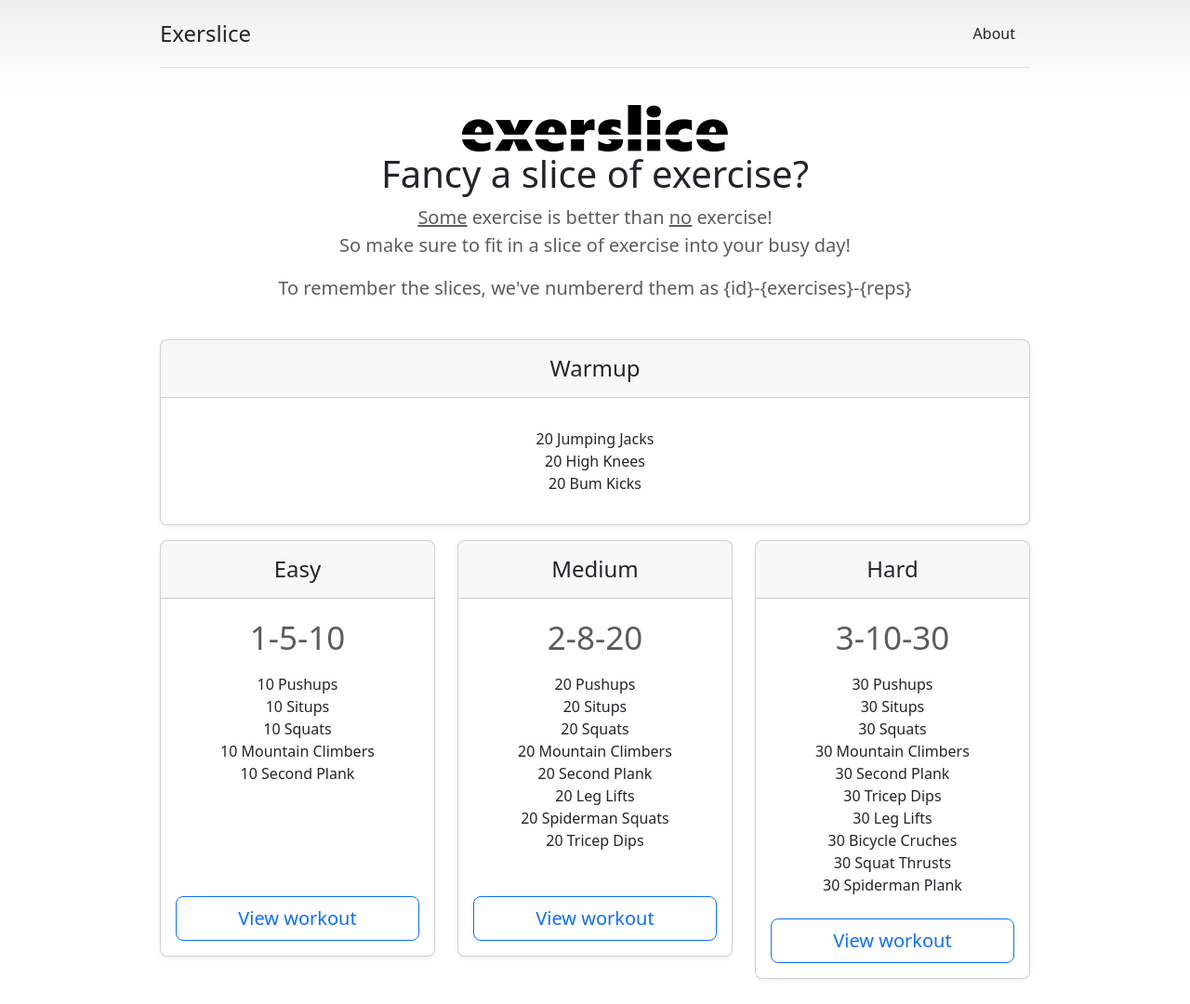
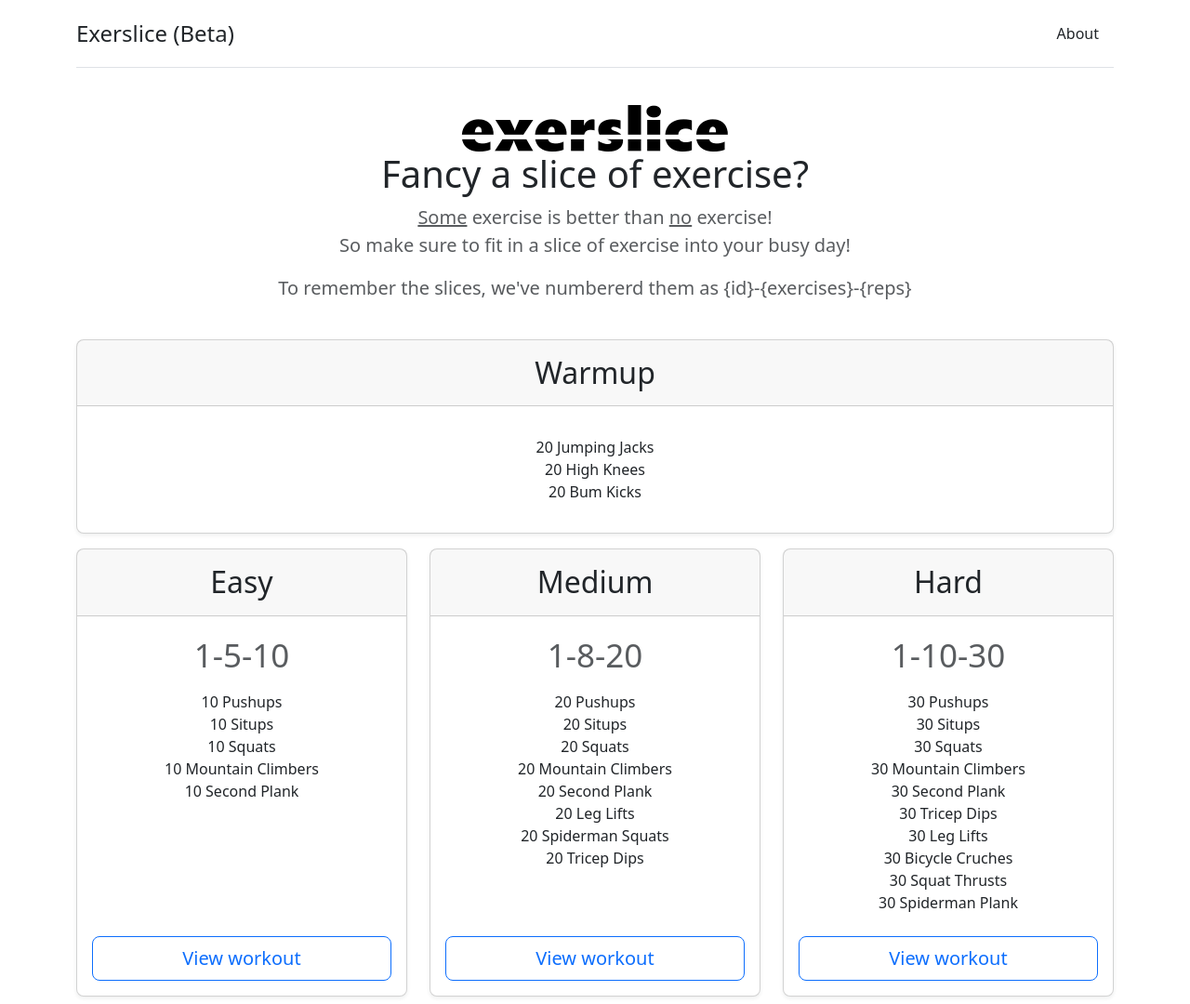
Before and after one commit to leeenglestone/Exerslice, a plain HTML site: page docs/index.html in a window 1280 px wide. Shown: the top 1080 px of the page at 93% size. Drawn offline with Linux system fonts and the light colour scheme.

Commit message:
Layout, canonical and heading elements

```diff
--- a/docs/index.html
+++ b/docs/index.html
@@ -3,9 +3,9 @@
 <head>
   <meta charset="utf-8">
   <meta name="viewport" content="width=device-width, initial-scale=1">
-  <meta name="description" content="Fit in a slice of exercise into your busy day as some exercise, is better than no exercise">
+  <meta name="description" content="Fit a slice of exercise into your busy day as some exercise, is better than no exercise">
   <meta name="author" content="Lee Englestone">
-
+  <link rel="canonical" href="http://exerslice.com/" />
   <title>Exerslice - Slices of exercise</title>
   <link href="/assets/dist/css/bootstrap.min.css" rel="stylesheet">
 
@@ -62,9 +62,8 @@
     }
   </style>
 
-
   <!-- Custom styles for this template -->
-  <link href="/css/pricing.css" rel="stylesheet">
+  <!-- <link href="/css/pricing.css" rel="stylesheet"> -->
 </head>
 
 <body>
@@ -73,7 +72,7 @@
     <header>
       <div class="d-flex flex-column flex-md-row align-items-center pb-3 mb-4 border-bottom">
         <a href="/" class="d-flex align-items-center text-dark text-decoration-none">
-          <span class="fs-4">Exerslice</span>
+          <span class="fs-4">Exerslice (Beta)</span>
         </a>
 
         <nav class="d-inline-flex mt-2 mt-md-0 ms-md-auto navbar-expand-sm">
@@ -104,7 +103,7 @@
         <div class="col">
           <div class="card mb-12 rounded-3 shadow-sm">
             <div class="card-header py-3">
-              <h4 class="my-0 fw-normal">Warmup</h4>
+              <h2 class="my-0 fw-normal">Warmup</h2>
             </div>
             <div class="card-body">
 
@@ -123,10 +122,10 @@
         <div class="col">
           <div class="card mb-4 rounded-3 shadow-sm">
             <div class="card-header py-3">
-              <h4 class="my-0 fw-normal">Easy</h4>
+              <h2 class="my-0 fw-normal">Easy</h2>
             </div>
             <div class="card-body">
-              <h1 class="card-title pricing-card-title"><small class="text-muted fw-light">1-5-10</small></h1>
+              <h3 class="card-title pricing-card-title display-6"><small class="text-muted fw-light">1-5-10</small></h3>
               <ul class="list-unstyled mt-3 mb-4">
                 <li>10 Pushups</li>
                 <li>10 Situps</li>
@@ -138,6 +137,7 @@
               <br/>
               <br/>
               <br/>
+              <br/>
               <button type="button" class="w-100 btn btn-lg btn-outline-primary">View workout</button>
             </div>
           </div>
@@ -145,10 +145,10 @@
         <div class="col">
           <div class="card mb-4 rounded-3 shadow-sm">
             <div class="card-header py-3">
-              <h4 class="my-0 fw-normal">Medium</h4>
+              <h2 class="my-0 fw-normal">Medium</h2>
             </div>
             <div class="card-body">
-              <h1 class="card-title pricing-card-title"><small class="text-muted fw-light">2-8-20</small></h1>
+              <h3 class="card-title pricing-card-title display-6"><small class="text-muted fw-light">1-8-20</small></h3>
               <ul class="list-unstyled mt-3 mb-4">
                 <li>20 Pushups</li>
                 <li>20 Situps</li>
@@ -160,6 +160,7 @@
                 <li>20 Tricep Dips</li>
               </ul>
               <br/>
+              <br/>
               <button type="button" class="w-100 btn btn-lg btn-outline-primary">View workout</button>
             </div>
           </div>
@@ -167,10 +168,10 @@
         <div class="col">
           <div class="card mb-4 rounded-3 shadow-sm">
             <div class="card-header py-3">
-              <h4 class="my-0 fw-normal">Hard</h4>
+              <h2 class="my-0 fw-normal">Hard</h2>
             </div>
             <div class="card-body">
-              <h1 class="card-title pricing-card-title"><small class="text-muted fw-light">3-10-30</small></h1>
+              <h3 class="card-title pricing-card-title display-6"><small class="text-muted fw-light">1-10-30</small></h3>
               <ul class="list-unstyled mt-3 mb-4">
                 <li>30 Pushups</li>
                 <li>30 Situps</li>
```
